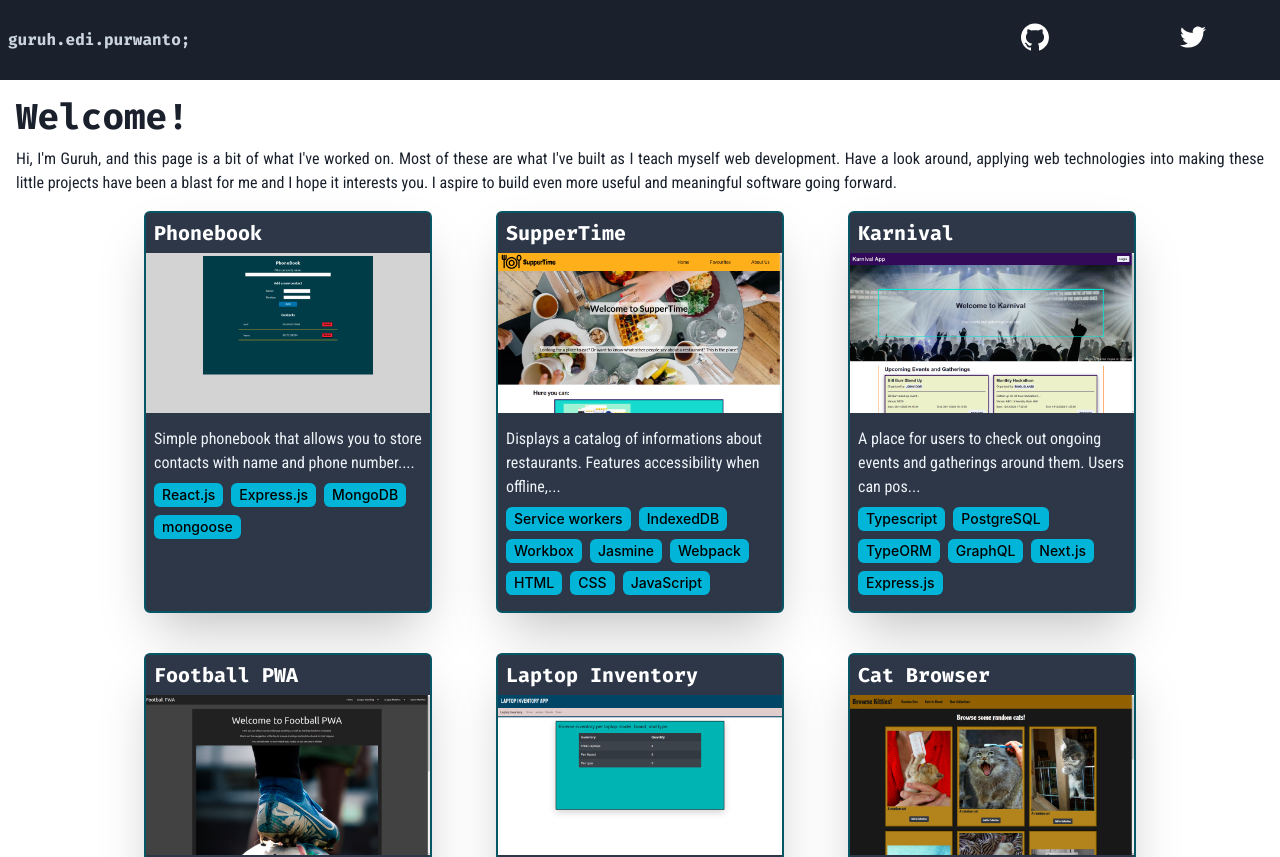
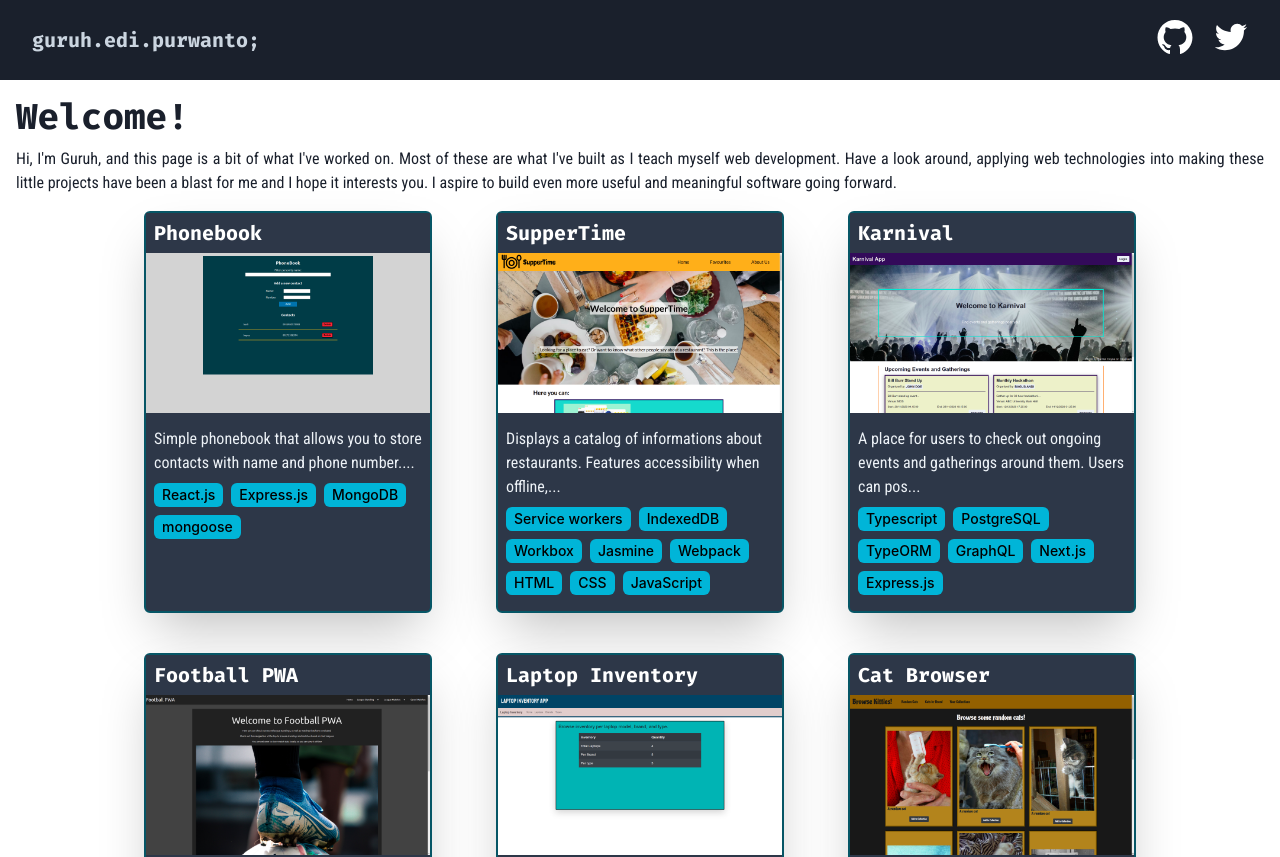
Before and after one commit to nagaremono/portfolio-v2, a Next.js app: page / in a window 1280 px wide. Shown: the top 857 px of the page. Built offline with nearby package versions, Linux system fonts and the light colour scheme.

Commit message:
add responsive styling to header

```diff
--- a/src/components/Header.tsx
+++ b/src/components/Header.tsx
@@ -5,21 +5,38 @@ import { AiFillGithub, AiOutlineTwitter } from 'react-icons/ai';
 export const Header: React.FC = () => {
   return (
     <Flex
-      px={2}
+      px={[2, 4, 8]}
       bg="gray.800"
       height={20}
       alignItems="center"
       justifyContent="space-between"
     >
-      <Heading fontFamily="fira" color="gray.300" fontSize={['md']}>
+      <Heading
+        fontFamily="fira"
+        color="gray.300"
+        fontSize={{ base: 'md', sm: 'xl' }}
+      >
         guruh.edi.purwanto;
       </Heading>
-      <Flex justifyContent="space-around" w={1 / 4}>
+      <Flex
+        justifyContent="space-around"
+        w={{ base: 1 / 4, sm: 1 / 5, md: 1 / 6, lg: 1 / 8, xl: 1 / 12 }}
+      >
         <Link href="https://www.github.com/nagaremono" isExternal>
-          <Icon w={10} h={8} color={'white'} as={AiFillGithub} />
+          <Icon
+            w={[10, 12, 14]}
+            h={[8, 10]}
+            color={'white'}
+            as={AiFillGithub}
+          />
         </Link>
         <Link href="https://www.twitter.com/guruhedip" isExternal>
-          <Icon w={10} h={8} color={'white'} as={AiOutlineTwitter} />
+          <Icon
+            w={[10, 12, 14]}
+            h={[8, 10]}
+            color={'white'}
+            as={AiOutlineTwitter}
+          />
         </Link>
       </Flex>
     </Flex>
```
